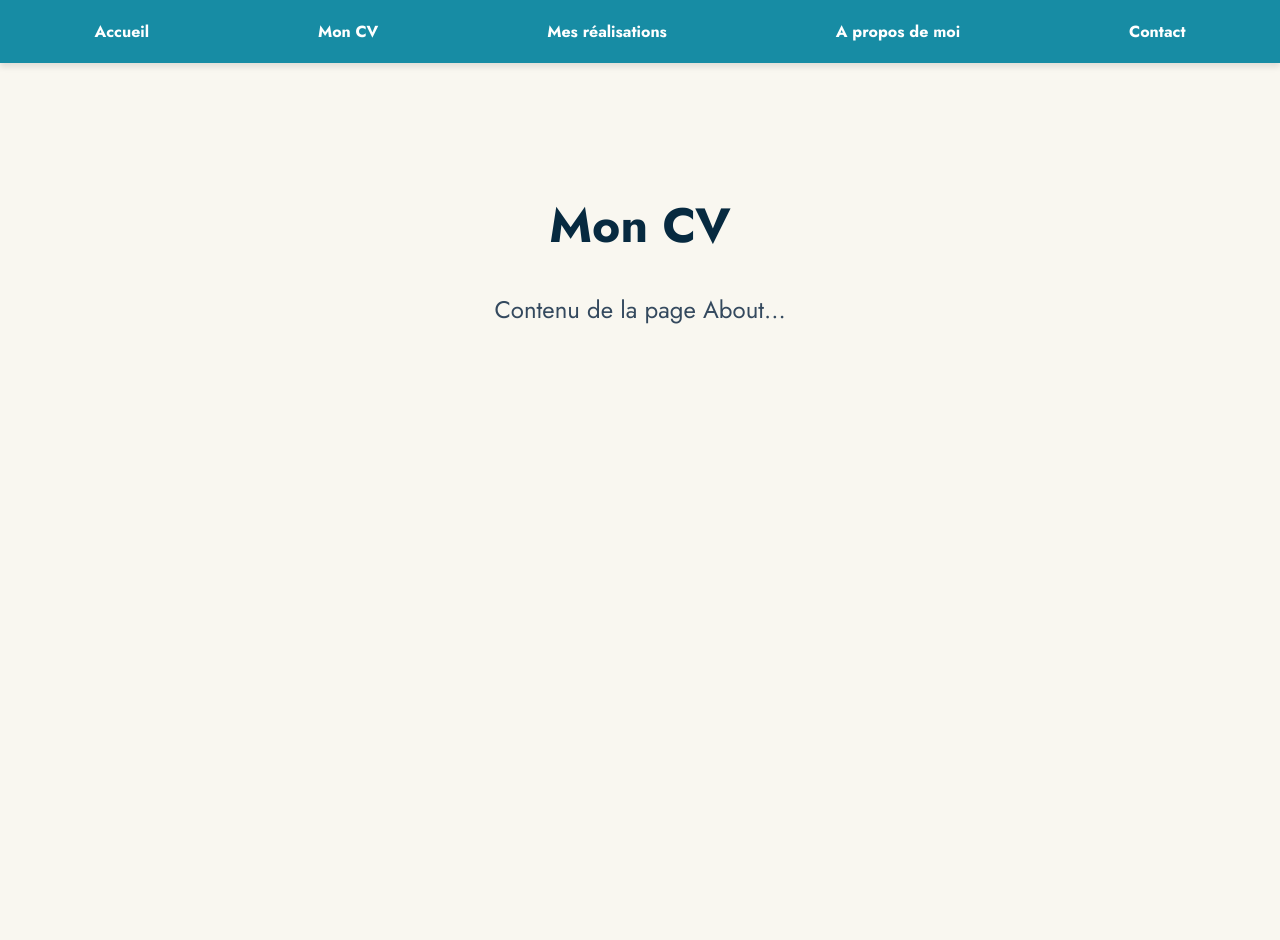
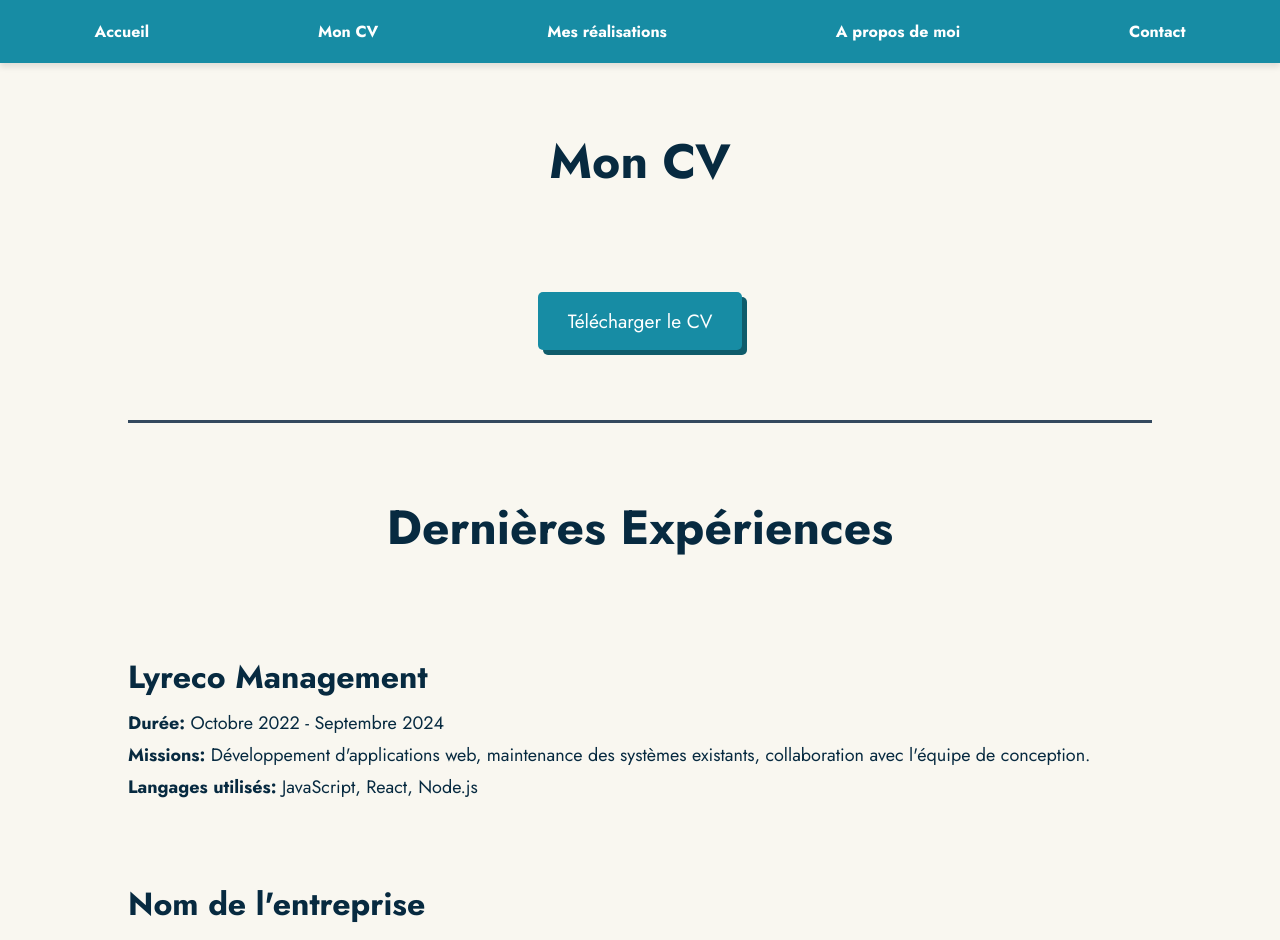
Before and after one commit to Bush1deau/newPortfolioJulian, a React (Create React App) app: page /cv in a window 1280 px wide. Shown: the top 940 px of the page. Before the commit the page ends 800 px from the top, so only its background shows below. Built offline with nearby package versions, Linux system fonts and the light colour scheme.

Commit message:
add button to download the CV and text for experience

```diff
--- a/src/App.js
+++ b/src/App.js
@@ -60,7 +60,6 @@ const App = () => {
 
     window.addEventListener('resize', handleResize);
 
-    // Cleanup event listener on component unmount
     return () => {
       window.removeEventListener('resize', handleResize);
     };
--- a/src/Cv.js
+++ b/src/Cv.js
@@ -2,15 +2,45 @@ import React from 'react';
 
 const Cv = () => {
   return (
-    <div style={{ textAlign: 'center', marginTop: '10%' }}>
+    <div className='titres' style={{ textAlign: 'center', marginTop: '5%' }}>
               <h1 className="fade-in">Mon CV</h1>
               <p style={{
                 fontSize: '1.5rem',
                 color: '#34495e', // Gris foncé
                 marginTop: '10px',
               }}>
-                Contenu de la page About...
               </p>
+
+              {/* Bouton de téléchargement du CV */}
+              <a href="CV Leroy Julian.pdf" download className="download-button">
+                  Télécharger le CV
+              </a>
+
+
+              <hr className="divider" />
+
+
+               {/* Section des expériences */}
+      <div className="experiences" style={{ marginTop: '20px' }}>
+        <h1 style={{textAlign: 'center'}}>Dernières Expériences</h1>
+
+
+        <div className="experience">
+          <h3>Lyreco Management</h3>
+          <p><strong>Durée:</strong> Octobre 2022 - Septembre 2024</p>
+          <p><strong>Missions:</strong> Développement d'applications web, maintenance des systèmes existants, collaboration avec l'équipe de conception.</p>
+          <p><strong>Langages utilisés:</strong> JavaScript, React, Node.js</p>
+        </div>
+
+
+        <div className="experience">
+          <h3>Nom de l'entreprise</h3>
+          <p><strong>Durée:</strong> Janvier 2019 - Décembre 2019</p>
+          <p><strong>Missions:</strong> Développement de fonctionnalités backend, optimisation des bases de données, intégration de services tiers.</p>
+          <p><strong>Langages utilisés:</strong> Python, Django, PostgreSQL</p>
+        </div>
+
+        </div>
       </div>
   );
 };
--- a/src/index.css
+++ b/src/index.css
@@ -7,12 +7,6 @@ body {
   color: #072a40; /* bleu foncé */
   -webkit-font-smoothing: antialiased;
   -moz-osx-font-smoothing: grayscale;
-}
-
-h1 {
-  color: #072a40; /* bleu foncé */
-  font-size: 3rem;
-  animation: fadeIn 1.5s ease-in-out;
 }
 
 @keyframes fadeIn {
@@ -25,6 +19,14 @@ h1 {
     transform: translateY(0);
   }
 }
+
+.titres h1 {
+  color: #072a40; /* bleu foncé */
+  font-size: 3rem;
+  animation: fadeIn 1.5s ease-in-out;
+}
+
+
 
 a {
   cursor: pointer;
@@ -71,9 +73,10 @@ p {
 
 .burger-nav.open {
   display: flex;
-  max-height: 500px; /* Adjust this value based on the content */
+  max-height: 500px;
 }
 
+/* Apparition du menu burger pour résolution tablette et < */
 @media (max-width: 768px) {
   .nav-links {
     display: none;
@@ -87,3 +90,56 @@ p {
     display: flex;
   }
 }
+
+/* Bouton Download CV */
+.download-button {
+  display: inline-block;
+  margin-top: 5%;
+  padding: 15px 30px;
+  font-size: 1.2rem;
+  color: white;
+  background-color: #178ca4; /* Turquoise */
+  border: none;
+  border-radius: 5px;
+  text-decoration: none;
+  box-shadow: 5px 5px #0f5c6b; /* Turquoise foncé */
+  transition: all 0.3s ease;
+  cursor: pointer;
+}
+.download-button:hover {
+  background-color: #0f5c6b; /* Turquoise foncé */
+}
+.download-button:active {
+  box-shadow: 0 2px #0f5c6b; /* Turquoise foncé */
+  transform: translateY(3px);
+  margin-left: 5px;
+  margin-bottom: 5px;
+}
+
+/* Divider CV */
+.divider {
+  margin: 70px auto;
+  width: 80%;
+  border: 0;
+  height: 3px;
+  background: #34495e; /* Gris foncé */
+}
+
+/* Texte expérience CV */
+.experiences {
+  text-align: left;
+  margin: 0 auto;
+  width: 80%;
+}
+.experience {
+  margin-bottom: 20px;
+  padding-top: 50px;
+}
+.experience h3 {
+  margin: 10px 0;
+  font-size: xx-large;
+}
+.experience p {
+  margin: 5px 0;
+  font-size: large;
+}
```
Also changed, not shown: 1 other file (tests, documents, lock files or other folders).
